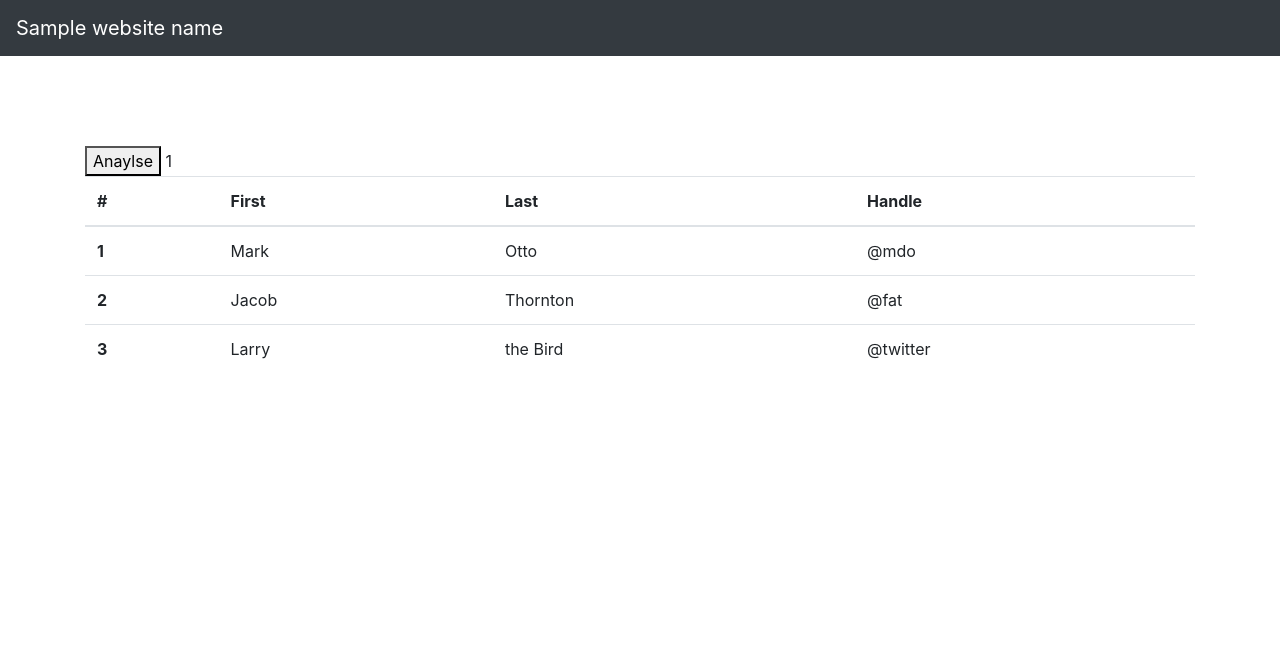
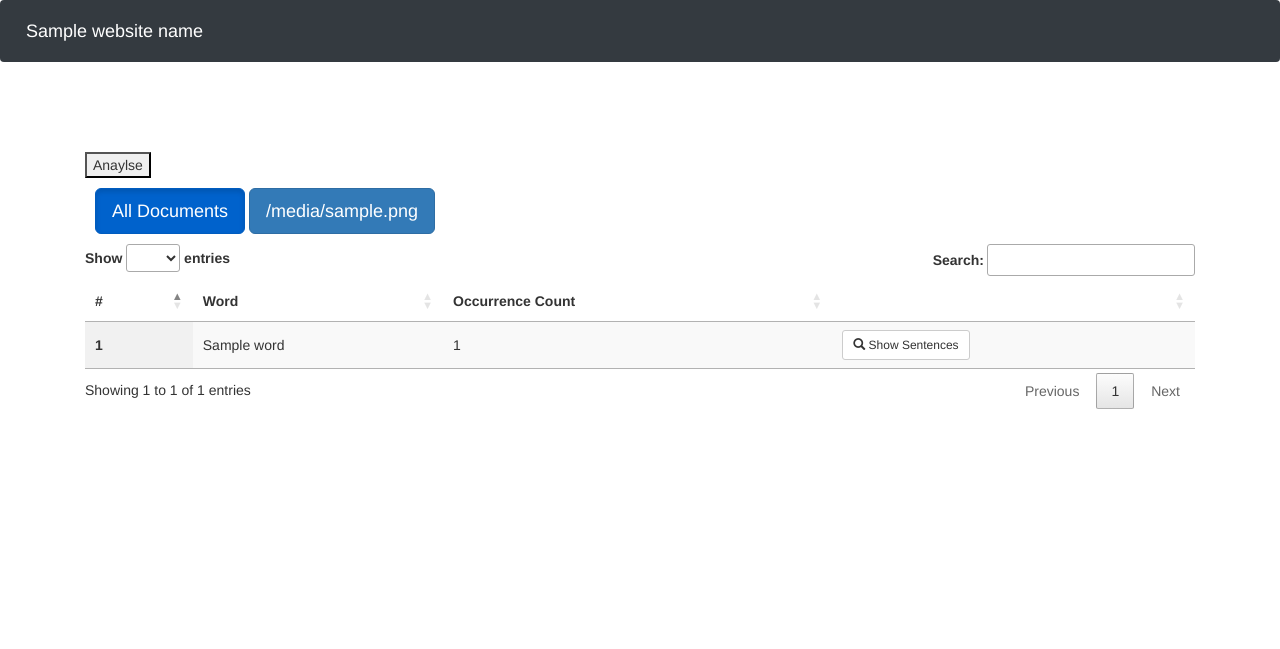
Before and after one commit to nishanthc/ukhur, a Django app: template frontend/templates/report.html in a window 1280 px wide. Shown: the top 649 px of the page. Run offline with Django 3.2, Linux system fonts and the light colour scheme; the template is opened without the code that fills it: most values are stand-ins (such as "Sample title", 1, 10 or a date in 2020); data that the repository does not hold is empty; some libraries are stand-ins or nearby versions.

Commit message:
Added datatables

```diff
--- a/frontend/templates/base/head.html
+++ b/frontend/templates/base/head.html
@@ -8,7 +8,13 @@
     <script src="https://maxcdn.bootstrapcdn.com/bootstrap/4.5.0/js/bootstrap.min.js"></script>
     <script src="https://cdnjs.cloudflare.com/ajax/libs/dropzone/5.7.1/dropzone.js"
             integrity="sha256-ncjrLYShp/negfZW0E3P0BDxr7BC1Gqj+TO6JWy48PA=" crossorigin="anonymous"></script>
+    <script src="https://cdn.datatables.net/1.10.21/js/jquery.dataTables.min.js"></script>
+
     <link rel="stylesheet" href="https://rawgit.com/enyo/dropzone/master/dist/dropzone.css">
+        <link rel="stylesheet" href="https://cdn.datatables.net/1.10.21/css/jquery.dataTables.min.css">
+       <link rel="stylesheet" href="https://maxcdn.bootstrapcdn.com/bootstrap/3.3.7/css/bootstrap.min.css">
+
+
     <style>
 
         .fakeimg {
@@ -26,6 +32,10 @@
         body {
             /* Margin bottom by footer height */
             margin-bottom: 60px;
+        }
+
+        .document_nav{
+            margin: 10px;
         }
 
         .footer {
--- a/frontend/templates/report.html
+++ b/frontend/templates/report.html
@@ -1,35 +1,48 @@
 {% extends 'base/base.html' %}
 {% block content %}
+    <div class="document_nav">
+        <a href="/report/{{ report_id }}" class="btn btn-primary btn-lg active" role="button" aria-pressed="true">All
+            Documents</a>
+        {% for document in documents %}
+            {% for file_name,document_id in document.items %}
+                <a href="/report/{{ report_id }}/document/{{ document_id }}" class="btn btn-primary btn-lg"
+                   role="button" aria-pressed="true">{{ file_name }}</a>
+            {% endfor %}
 
-    {{ report_id }}
-<table class="table">
+
+        {% endfor %}
+    </div>
+
+    <table id="word_occurrences" class="display">
         <thead>
         <tr>
             <th scope="col">#</th>
-      <th scope="col">First</th>
-      <th scope="col">Last</th>
-      <th scope="col">Handle</th>
+            <th scope="col">Word</th>
+            <th scope="col">Occurrence Count</th>
+            <th scope="col"></th>
         </tr>
         </thead>
         <tbody>
+        {% for word,count in total_word_occurrences.items %}
             <tr>
-      <th scope="row">1</th>
-      <td>Mark</td>
-      <td>Otto</td>
-      <td>@mdo</td>
+                <th scope="row">{{ forloop.counter }}</th>
+                <td>{{ word }}</td>
+                <td>{{ count }}</td>
+                <td><a href="/report/{{ report_id }}/{{ word }}">
+                    <button type="button" class="btn btn-default btn-sm">
+                        <span class="glyphicon glyphicon-search"></span> Show Sentences
+                    </button>
+                </a>
+                </td>
             </tr>
-    <tr>
-      <th scope="row">2</th>
-      <td>Jacob</td>
-      <td>Thornton</td>
-      <td>@fat</td>
-    </tr>
-    <tr>
-      <th scope="row">3</th>
-      <td>Larry</td>
-      <td>the Bird</td>
-      <td>@twitter</td>
-    </tr>
+        {% endfor %}
         </tbody>
     </table>
+    <script>$(document).ready(function () {
+        $('#word_occurrences').DataTable({
+            "pageLength": 20
+        });
+    });</script>
+
+
 {% endblock %}
--- a/frontend/urls.py
+++ b/frontend/urls.py
@@ -1,9 +1,13 @@
 from django.conf.urls import url
 from django.urls import path
 
-from frontend.views import HomeView, ReportView
+from frontend.views import HomeView, ReportView, ReportWordView, DocumentWordView
 
 urlpatterns = [
     url(r'^$', HomeView.as_view(), name="home"),
     path('report/<uuid:report_id>/', ReportView.as_view(), name="report"),
+    path('report/<uuid:report_id>/<str:word>', ReportWordView.as_view(), name="report_word"),
+    path('report/<uuid:report_id>/document/<int:document_id>', DocumentWordView.as_view(), name="document_word"),
+    # path('report/<uuid:report_id>/<str:word>/<str:file_name>', ReportWordView.as_view(), name="report_word_file_name"),
+
 ]
--- a/ukhur/settings/base.py
+++ b/ukhur/settings/base.py
@@ -34,7 +34,7 @@
     'django.contrib.staticfiles',
     'frontend',
     'analyse',
-    'api'
+    'api',
 ]
 
 MIDDLEWARE = [
```
Also changed, not shown: frontend/templates/sentences.html (added, +40 -0 lines), frontend/views.py (+79 -0 lines). Lines whose indentation alone changed are shown as unchanged.
